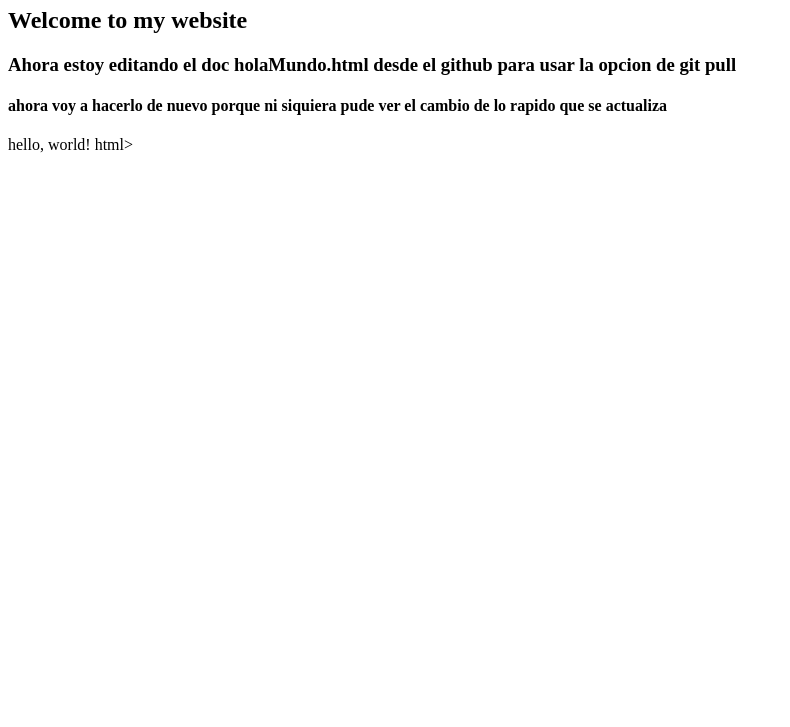
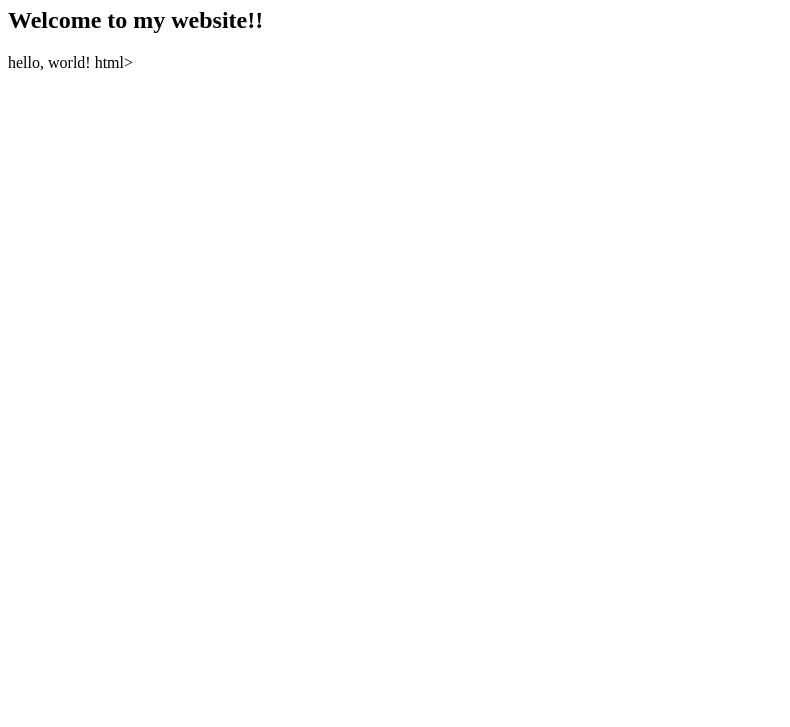
Before and after one commit to granadosJefferson/hola, a plain HTML site: page holaMundo.html in a window 1280 px wide. Shown: the part 73-800 px from the top of the page, without its empty margins (0-790 px from the left). Drawn offline with Linux system fonts and the light colour scheme.

Commit message:
Add exclamation point

```diff
--- a/holaMundo.html
+++ b/holaMundo.html
@@ -5,10 +5,7 @@
  </head>
  <body>
     <h1> Hola y espero que funcione porque esta en spanglish </h1>
-    <h2> Welcome to my website</h2>
-   <h3> Ahora estoy editando el doc holaMundo.html desde el github para usar la opcion
-    de git pull</h3>
-  <h4> ahora voy a hacerlo de nuevo porque ni siquiera pude ver el cambio de lo rapido que se actualiza</h4>
+    <h2> Welcome to my website!!</h2>
     hello, world!
  </body>
  html>
```
